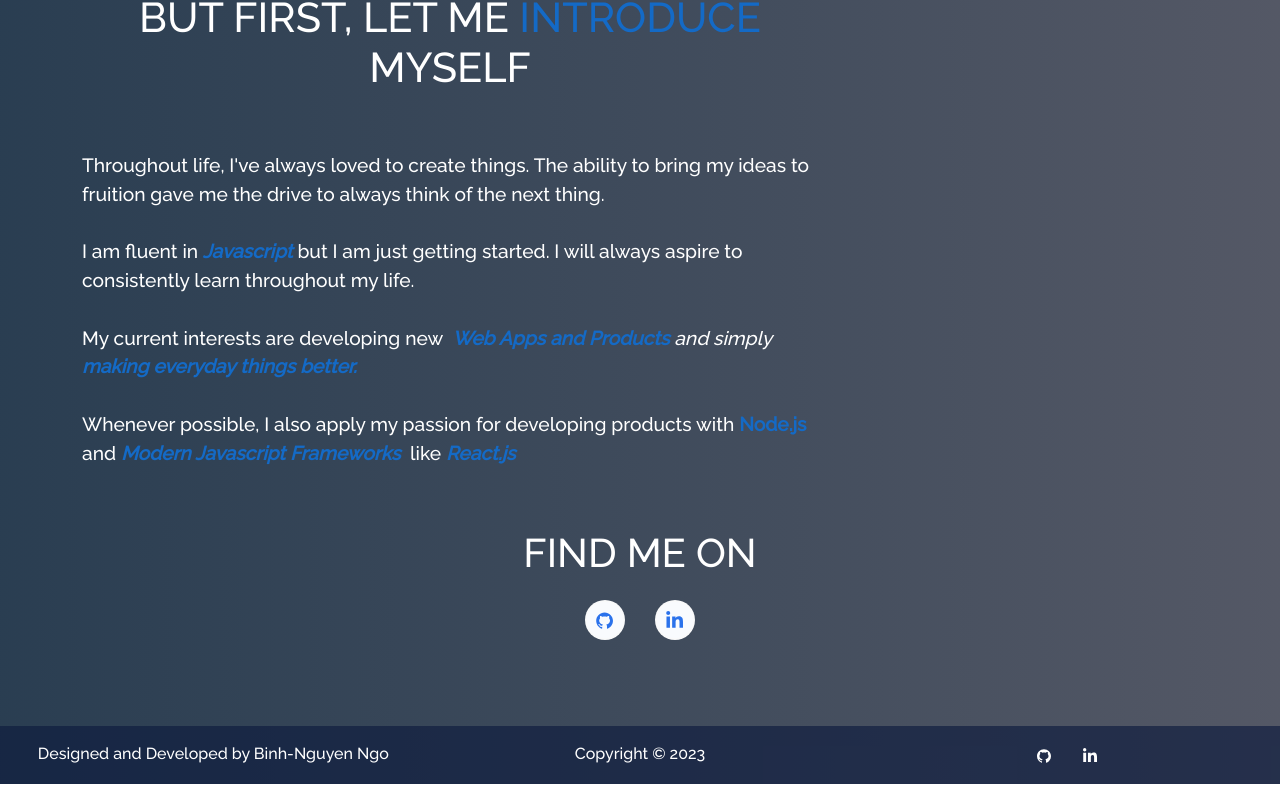
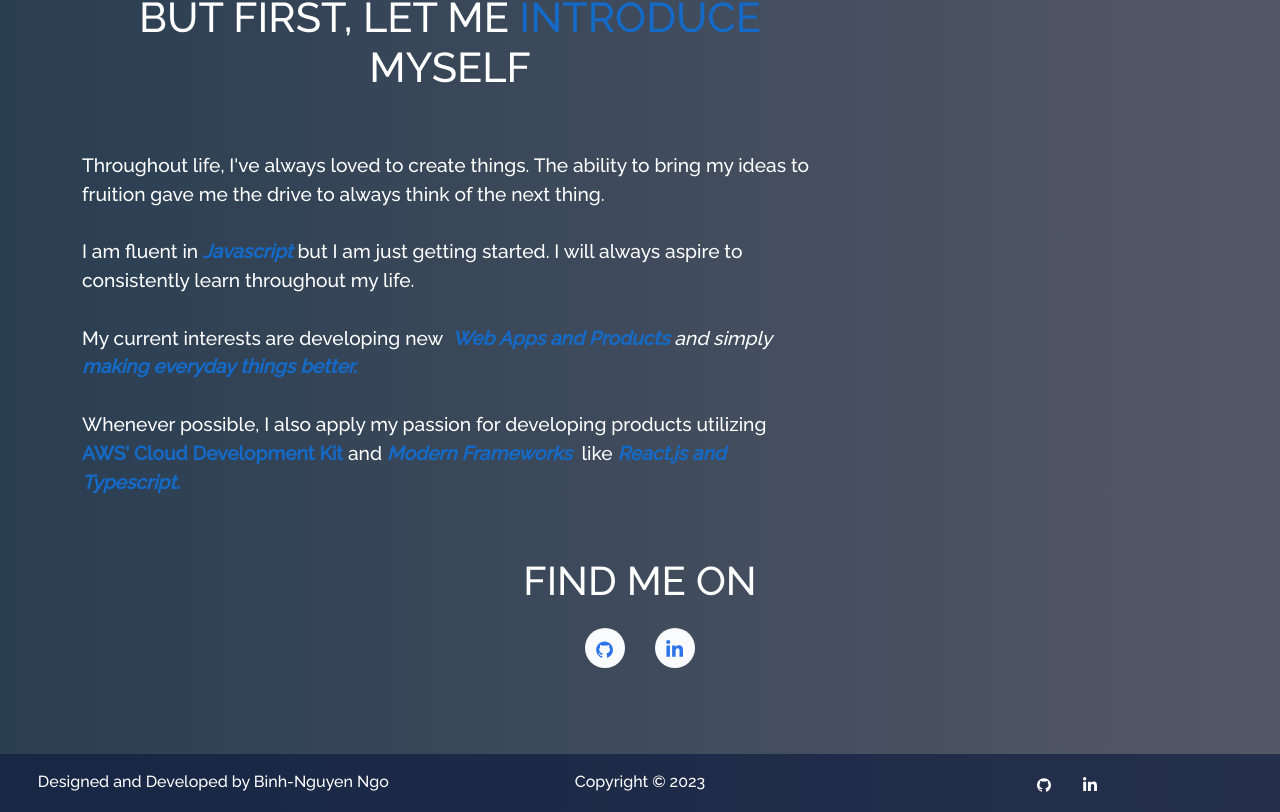
Before and after one commit to binh-ngo/react-portfolio, a React (Create React App) app: page / in a window 1280 px wide. Shown: the part 1033-1845 px from the top of the page. Before the commit the page ends 1817 px from the top, so only its background shows below. Built offline with nearby package versions, Linux system fonts and the light colour scheme.

Commit message:
edited about me info and added tech and tools to their respective stack

```diff
--- a/src/components/About/AboutCard.js
+++ b/src/components/About/AboutCard.js
@@ -28,9 +28,6 @@ function AboutCard() {
             <li className="about-activity">
               <ImPointRight /> Reading and Learning
             </li>
-            <li className="about-activity">
-              <ImPointRight /> Volleyball/Basketball
-            </li>
           </ul>
         </blockquote>
       </Card.Body>
--- a/src/components/About/Techstack.js
+++ b/src/components/About/Techstack.js
@@ -1,5 +1,6 @@
 import React from "react";
 import { Col, Row } from "react-bootstrap";
+import { SiAmazonaws, SiTypescript } from "react-icons/si"
 import {
   DiJavascript1,
   DiReact,
@@ -11,6 +12,12 @@ import {
 function Techstack() {
   return (
     <Row style={{ justifyContent: "center", paddingBottom: "50px" }}>
+      <Col xs={4} md={2} className="tech-icons">
+        <SiAmazonaws />
+      </Col>
+      <Col xs={4} md={2} className="tech-icons">
+        <SiTypescript />
+      </Col>
       <Col xs={4} md={2} className="tech-icons">
         <DiReact />
       </Col>
--- a/src/components/About/Toolstack.js
+++ b/src/components/About/Toolstack.js
@@ -6,13 +6,29 @@ import {
   SiHeroku,
   SiInsomnia,
   SiGnometerminal,
+  SiAmazons3,
+  SiAmazondynamodb,
+  SiNetlify,
+  SiJest,
 } from "react-icons/si";
 
 function Toolstack() {
   return (
     <Row style={{ justifyContent: "center", paddingBottom: "50px" }}>
       <Col xs={4} md={2} className="tech-icons">
+        <SiAmazondynamodb />
+      </Col>
+      <Col xs={4} md={2} className="tech-icons">
+        <SiAmazons3 />
+      </Col>
+      <Col xs={4} md={2} className="tech-icons">
         <SiVisualstudiocode />
+      </Col>
+      <Col xs={4} md={2} className="tech-icons">
+        <SiJest />
+      </Col>
+      <Col xs={4} md={2} className="tech-icons">
+        <SiNetlify />
       </Col>
       <Col xs={4} md={2} className="tech-icons">
         <SiInsomnia />
--- a/src/components/Home/Home2.js
+++ b/src/components/Home/Home2.js
@@ -33,16 +33,16 @@ function Home2() {
               <br />
               <br />
               Whenever possible, I also apply my passion for developing products
-              with <b className="blue">Node.js</b> and
+              utilizing <b className="blue">AWS' Cloud Development Kit</b> and
               <i>
                 <b className="blue">
                   {" "}
-                  Modern Javascript Frameworks
+                  Modern Frameworks
                 </b>
               </i>
               &nbsp; like
               <i>
-                <b className="blue"> React.js</b>
+                <b className="blue"> React.js and Typescript.</b>
               </i>
             </p>
           </Col>
```
